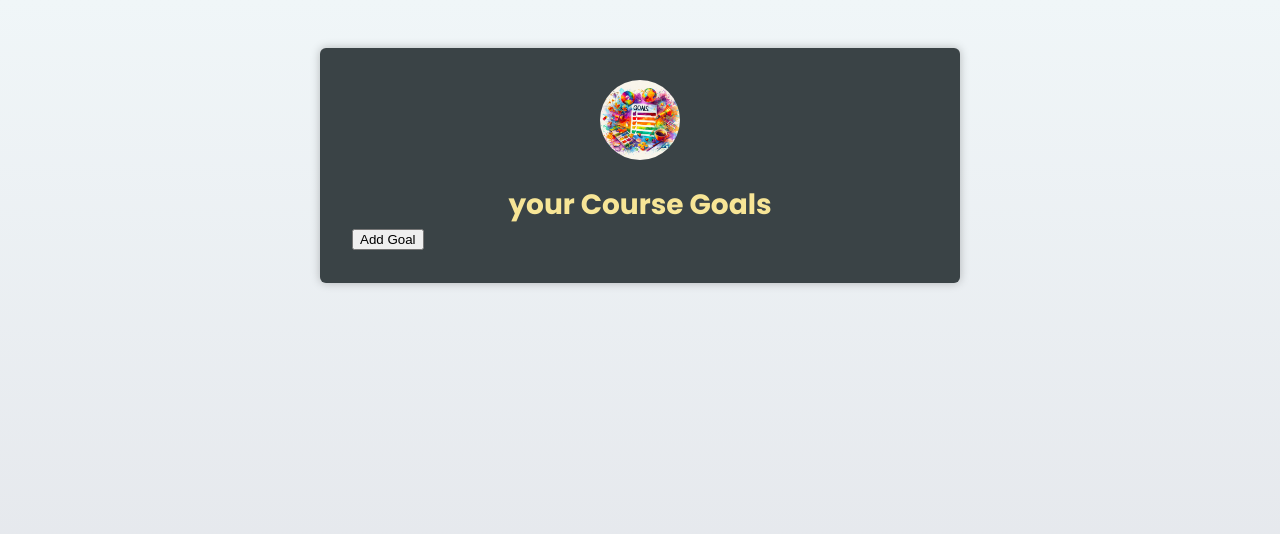
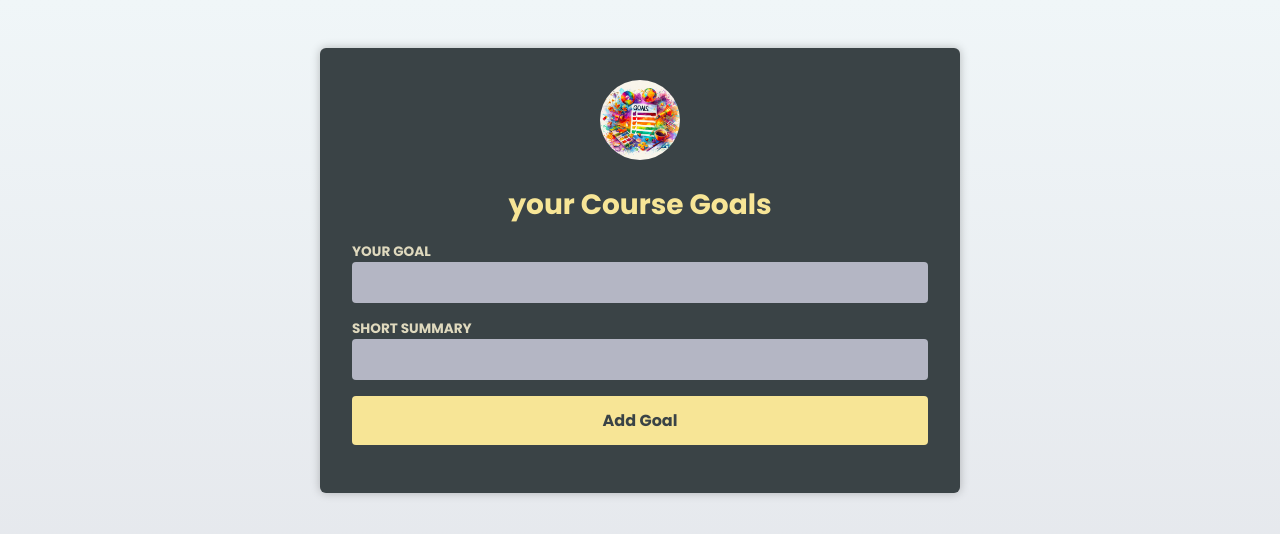
Before and after one commit to Thirdbot/react-typescript-goalnoter, a React (Vite) app: page / in a window 1280 px wide. Shown: the top 534 px of the page. Built offline with nearby package versions, Linux system fonts and the light colour scheme.

Commit message:
add goal form

```diff
--- a/src/App.tsx
+++ b/src/App.tsx
@@ -1,5 +1,6 @@
 import CourseGoalList from "./components/CourseGoalList";
 import Header from "./components/Header";
+import NewGoal from "./components/NewGoal";
 import goalImage from "./assets/goals.jpg";
 import { useState } from "react";
 
@@ -32,7 +33,7 @@
       <Header image={{src:goalImage,alt:'A list of goals'}}>
         <h1>your Course Goals</h1>
       </Header>
-      <button onClick={addGoalHandler}>Add Goal</button>
+      <NewGoal/>
       <CourseGoalList goals={goals} onDelete={deleteGoalHandler}/>
 
     </main>
--- /dev/null
+++ b/src/components/NewGoal.tsx
@@ -0,0 +1,22 @@
+import  { type FormEvent } from "react";
+
+export default function NewGoal() {
+    function handlesubmit(event:FormEvent){
+        event.preventDefault();
+    }
+    return (
+        <form onSubmit={handlesubmit}>
+            <p>
+                <label htmlFor="goal">Your Goal</label>
+                <input id="goal" type="text" />
+            </p>
+            <p>
+                <label htmlFor="summary">Short summary</label>
+                <input id="summary" type="text" />
+            </p>
+            <p>
+                <button>Add Goal</button>
+            </p>
+        </form>
+    )
+}
```
